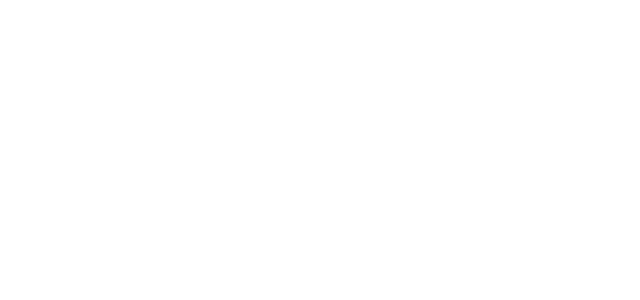
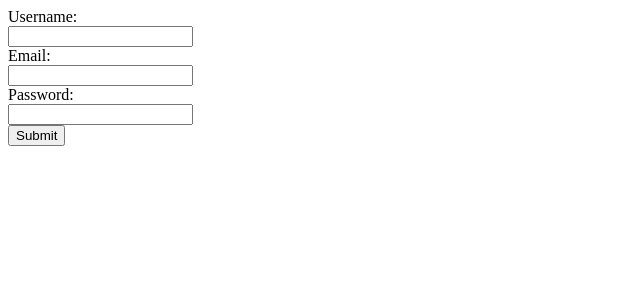
Before and after one commit to XenLion/friendfi2, a React (Create React App) app: page /signup in a window 1280 px wide. Before the commit this address had no page. Shown: the top 300 px of the page, without its empty margins (0-640 px from the left). Built offline with nearby package versions, Linux system fonts and the light colour scheme.

Commit message:
created sign up page and created form for sign up page

```diff
--- a/src/App.js
+++ b/src/App.js
@@ -1,13 +1,13 @@
 import Home from "./Pages/Home/Home";
 import {Routes, Route} from "react-router-dom";
+import SignUp from "./Pages/SignUp/SignUp";
 
 function App() {
   return (
     <div className="App">
       <Routes>
-          <Route path="/">
-              <Route index element={<Home/>}/>
-          </Route>
+          <Route path="/" element={<Home/>}/>
+          <Route path="signup" element={<SignUp/>}/>
       </Routes>
     </div>
   );
--- a/src/Pages/Home/Home.jsx
+++ b/src/Pages/Home/Home.jsx
@@ -1,10 +1,11 @@
-
+import {Link} from "react-router-dom";
 
 
 function Home() {
     return (
         <>
             Home
+            <Link to="/signup">Sign Up</Link>
         </>
     )
 }
--- /dev/null
+++ b/src/Pages/SignUp/SignUp.jsx
@@ -0,0 +1,17 @@
+function SignUp() {
+    return (
+        <>
+            <form action="/newuser" method="POST">
+                <label htmlFor="username">Username:</label><br/>
+                <input type="text" id="username" name="username"/><br/>
+                <label htmlFor="email">Email:</label><br/>
+                <input type="text" id="email" name="email"/><br/>
+                <label htmlFor="password">Password:</label><br/>
+                <input type="text" id="password" name="password"/><br/>
+                <input type="submit" name="submit-btn" value="Submit"/>
+            </form>
+        </>
+    )
+}
+
+export default SignUp
```
